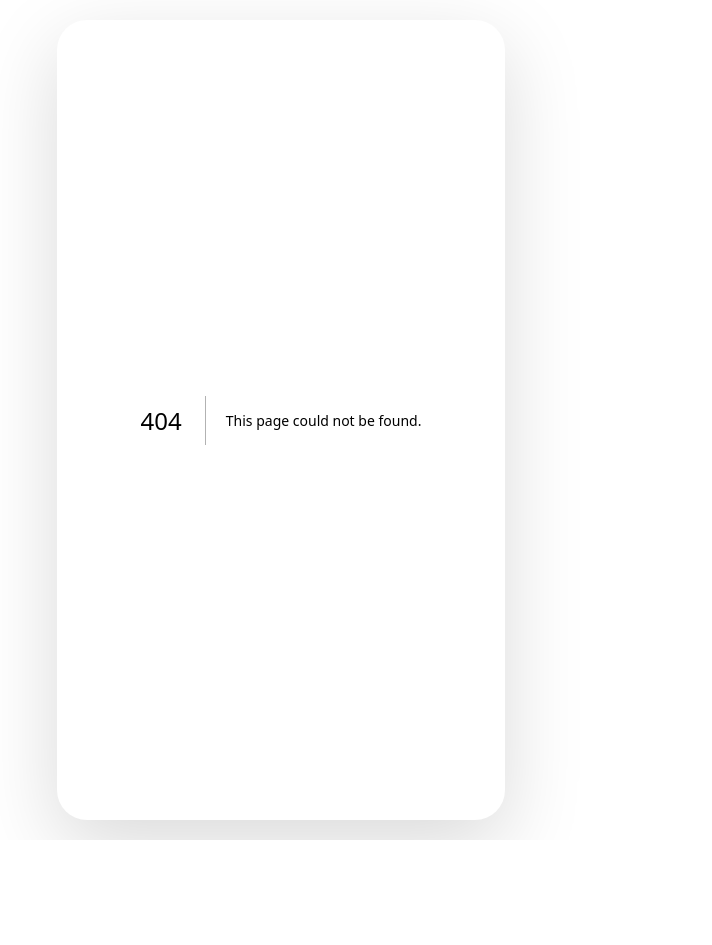
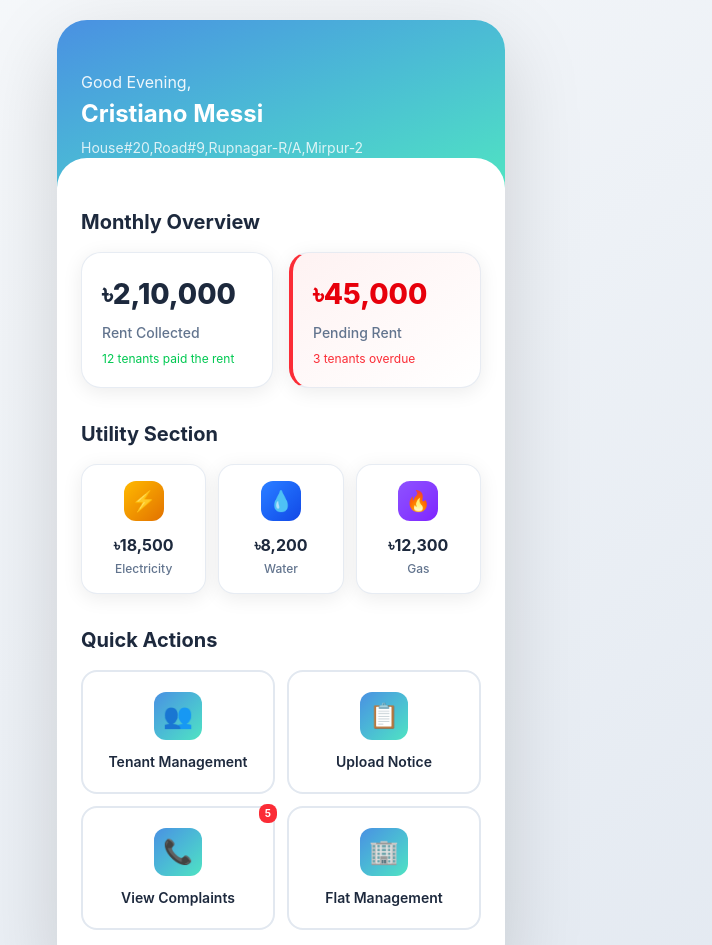
Before and after one commit to Real-System-Makers/BariBondhon_Frontend, a Next.js app: page /owner-home in a window 1280 px wide. Before the commit this address had no page. Shown: the top 945 px of the page, without its empty margins (359-1071 px from the left). Before the commit the page ends 840 px from the top, so only its background shows below. Built offline with nearby package versions, Linux system fonts and the light colour scheme.

Commit message:
feat(owner-home): create Owner Home page

```diff
--- /dev/null
+++ b/app/owner-home/page.tsx
@@ -0,0 +1,140 @@
+import Link from "next/link";
+
+const OwnerHome = () => {
+  return (
+    <div className="flex flex-col">
+      <div className="bg-gradient-to-br from-[#4a90e2] to-[#50e3c2] pt-[50px] px-6 pb-[30px] text-white relative after:content-[''] after:absolute after:bottom-0 after:left-0 after:right-0 after:h-[30px] after:bg-white after:rounded-t-[30px]">
+        <div className="relative z-[2]">
+          <div className="text-base opacity-90 mb-1">Good Evening,</div>
+          <div className="text-2xl font-bold mb-2">Cristiano Messi</div>
+          <div className="text-sm opacity-80">
+            House#20,Road#9,Rupnagar-R/A,Mirpur-2
+          </div>
+        </div>
+      </div>
+      <div className="p-5 px-6 flex-1 overflow-y-auto">
+        <div className="text-xl font-bold text-slate-800 mb-4">
+          Monthly Overview
+        </div>
+        <div className="grid grid-cols-2 gap-4 mb-8">
+          <div className="bg-white rounded-[20px] p-5 shadow-[0_4px_20px_rgba(0,0,0,0.08)] border border-slate-200/80 transition-all duration-300 ease-in-out hover:-translate-y-0.5 hover:shadow-[0_8px_30px_rgba(0,0,0,0.12)]">
+            <div className="text-[28px] font-extrabold text-slate-800 mb-2">
+              ৳2,10,000
+            </div>
+            <div className="text-sm text-slate-500 font-medium">
+              Rent Collected
+            </div>
+            <div className="text-xs mt-2 flex items-center gap-1 text-green-500">
+              12 tenants paid the rent
+            </div>
+          </div>
+          <div className="bg-white rounded-[20px] p-5 shadow-[0_4px_20px_rgba(0,0,0,0.08)] border border-slate-200/80 transition-all duration-300 ease-in-out hover:-translate-y-0.5 hover:shadow-[0_8px_30px_rgba(0,0,0,0.12)] border-l-4 border-l-red-500 bg-gradient-to-br from-red-50 to-white">
+            <div className="text-[28px] font-extrabold text-red-600 mb-2">
+              ৳45,000
+            </div>
+            <div className="text-sm text-slate-500 font-medium">
+              Pending Rent
+            </div>
+            <div className="text-xs mt-2 flex items-center gap-1 text-red-500">
+              3 tenants overdue
+            </div>
+          </div>
+        </div>
+
+        <div className="mb-8">
+          <div className="text-xl font-bold text-slate-800 mb-4">
+            Utility Section
+          </div>
+          <div className="grid grid-cols-3 gap-3">
+            <div className="bg-white rounded-2xl p-4 text-center shadow-[0_4px_20px_rgba(0,0,0,0.08)] border border-slate-200/80 transition-all duration-300 ease-in-out cursor-pointer hover:-translate-y-0.5 hover:shadow-[0_8px_30px_rgba(0,0,0,0.12)] hover:border-[#4a90e2]">
+              <div className="w-10 h-10 rounded-xl flex items-center justify-center mx-auto mb-3 text-xl bg-gradient-to-br from-amber-400 to-amber-600">
+                ⚡
+              </div>
+              <div className="text-base font-bold text-slate-800 mb-1">
+                ৳18,500
+              </div>
+              <div className="text-xs text-slate-500 font-medium">
+                Electricity
+              </div>
+            </div>
+            <div className="bg-white rounded-2xl p-4 text-center shadow-[0_4px_20px_rgba(0,0,0,0.08)] border border-slate-200/80 transition-all duration-300 ease-in-out cursor-pointer hover:-translate-y-0.5 hover:shadow-[0_8px_30px_rgba(0,0,0,0.12)] hover:border-[#4a90e2]">
+              <div className="w-10 h-10 rounded-xl flex items-center justify-center mx-auto mb-3 text-xl bg-gradient-to-br from-blue-500 to-blue-700">
+                💧
+              </div>
+              <div className="text-base font-bold text-slate-800 mb-1">
+                ৳8,200
+              </div>
+              <div className="text-xs text-slate-500 font-medium">Water</div>
+            </div>
+            <div className="bg-white rounded-2xl p-4 text-center shadow-[0_4px_20px_rgba(0,0,0,0.08)] border border-slate-200/80 transition-all duration-300 ease-in-out cursor-pointer hover:-translate-y-0.5 hover:shadow-[0_8px_30px_rgba(0,0,0,0.12)] hover:border-[#4a90e2]">
+              <div className="w-10 h-10 rounded-xl flex items-center justify-center mx-auto mb-3 text-xl bg-gradient-to-br from-violet-500 to-violet-600">
+                🔥
+              </div>
+              <div className="text-base font-bold text-slate-800 mb-1">
+                ৳12,300
+              </div>
+              <div className="text-xs text-slate-500 font-medium">Gas</div>
+            </div>
+          </div>
+        </div>
+
+        <div className="mb-6">
+          <div className="text-xl font-bold text-slate-800 mb-4">
+            Quick Actions
+          </div>
+          <div className="grid grid-cols-2 gap-3">
+            <Link
+              href="/tenant-management"
+              className="bg-white border-2 border-slate-200 rounded-2xl py-5 px-4 text-center cursor-pointer transition-all duration-300 ease-in-out no-underline text-inherit hover:border-[#4a90e2] hover:bg-gradient-to-br hover:from-slate-50 hover:to-white hover:-translate-y-px"
+            >
+              <div className="w-12 h-12 rounded-xl bg-gradient-to-br from-[#4a90e2] to-[#50e3c2] flex items-center justify-center mx-auto mb-3 text-2xl text-white">
+                👥
+              </div>
+              <div className="text-sm font-semibold text-slate-800">
+                Tenant Management
+              </div>
+            </Link>
+            <Link
+              href="/notice/upload"
+              className="bg-white border-2 border-slate-200 rounded-2xl py-5 px-4 text-center cursor-pointer transition-all duration-300 ease-in-out no-underline text-inherit hover:border-[#4a90e2] hover:bg-gradient-to-br hover:from-slate-50 hover:to-white hover:-translate-y-px"
+            >
+              <div className="w-12 h-12 rounded-xl bg-gradient-to-br from-[#4a90e2] to-[#50e3c2] flex items-center justify-center mx-auto mb-3 text-2xl text-white">
+                📋
+              </div>
+              <div className="text-sm font-semibold text-slate-800">
+                Upload Notice
+              </div>
+            </Link>
+            <Link
+              href="/complain/view"
+              className="bg-white border-2 border-slate-200 rounded-2xl py-5 px-4 text-center cursor-pointer transition-all duration-300 ease-in-out no-underline text-inherit hover:border-[#4a90e2] hover:bg-gradient-to-br hover:from-slate-50 hover:to-white hover:-translate-y-px relative"
+            >
+              <div className="w-12 h-12 rounded-xl bg-gradient-to-br from-[#4a90e2] to-[#50e3c2] flex items-center justify-center mx-auto mb-3 text-2xl text-white">
+                📞
+              </div>
+              <div className="text-sm font-semibold text-slate-800">
+                View Complaints
+              </div>
+              <div className="absolute -top-1 -right-1 bg-red-500 text-white text-[10px] font-bold py-0.5 px-1.5 rounded-lg min-w-4 text-center">
+                5
+              </div>
+            </Link>
+            <Link
+              href="/flat-list"
+              className="bg-white border-2 border-slate-200 rounded-2xl py-5 px-4 text-center cursor-pointer transition-all duration-300 ease-in-out no-underline text-inherit hover:border-[#4a90e2] hover:bg-gradient-to-br hover:from-slate-50 hover:to-white hover:-translate-y-px"
+            >
+              <div className="w-12 h-12 rounded-xl bg-gradient-to-br from-[#4a90e2] to-[#50e3c2] flex items-center justify-center mx-auto mb-3 text-2xl text-white">
+                🏢
+              </div>
+              <div className="text-sm font-semibold text-slate-800">
+                Flat Management
+              </div>
+            </Link>
+          </div>
+        </div>
+      </div>
+    </div>
+  );
+};
+
+export default OwnerHome;
```
